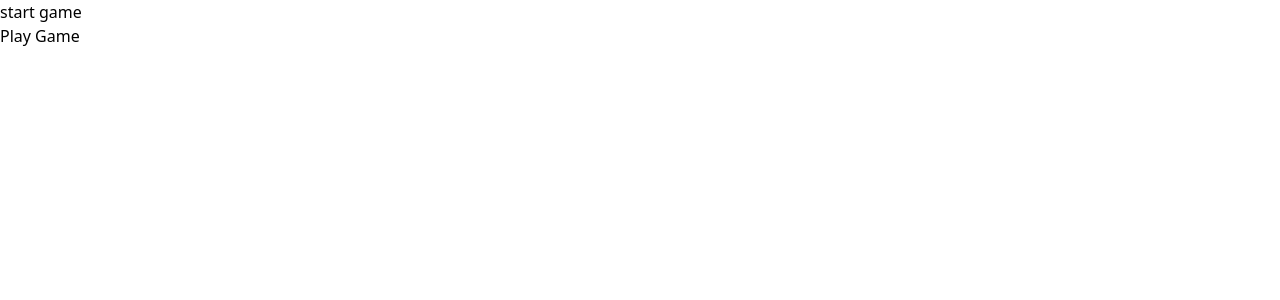
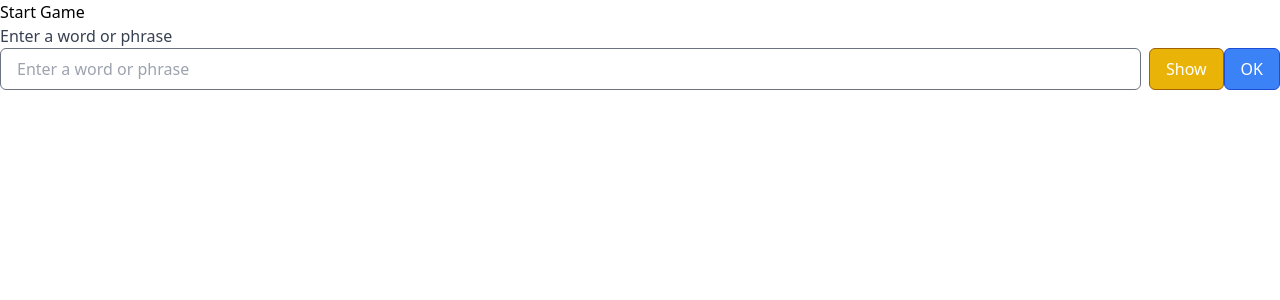
Before and after one commit to Himanshukumar786/Hang-Man, a React (Vite) app: page /start in a window 1280 px wide. Shown: the top 300 px of the page. Built offline with nearby package versions, Linux system fonts and the light colour scheme.

Commit message:
Added useNavigate Hook

```diff
--- a/src/pages/StartGame/StartGame.jsx
+++ b/src/pages/StartGame/StartGame.jsx
@@ -1,13 +1,19 @@
-import { Link } from "react-router-dom";
+import { useNavigate } from "react-router-dom";
+import TextInputFormContainer from "../../components/TextInputForm/TextInputFormContainer";
 
-function StartGame(){
+function StartGame() {
 
-    return(
-        <div className="">
-            <h1>start game</h1>
-            <Link to='/play'>Play Game</Link>
+    const navigate = useNavigate();
+
+    function handleSubmit(value) {
+        navigate('/play');
+    }
+
+    return (
+        <div>
+            <h1>Start Game</h1>
+            <TextInputFormContainer onSubmit={handleSubmit} />
         </div>
-    )
+    );
 }
-
 export default StartGame;
```
